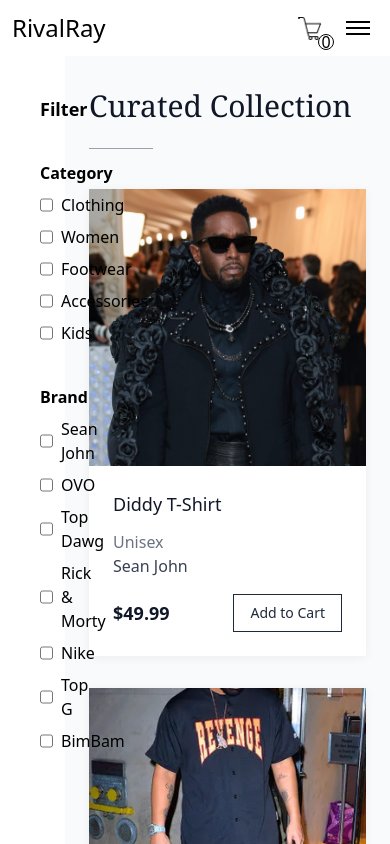
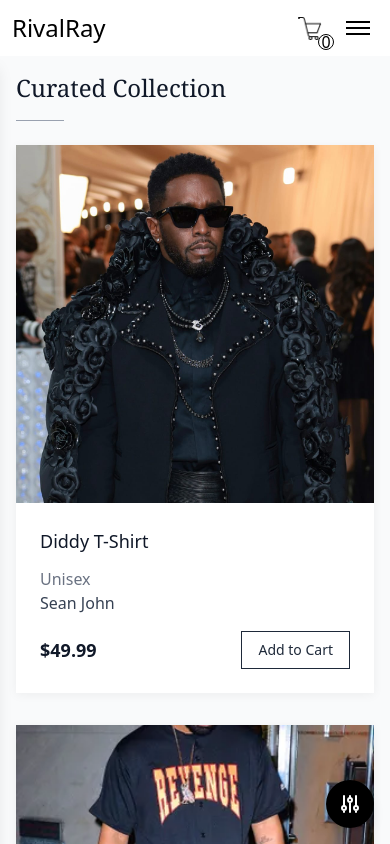
Before and after one commit to Shahriar-Sohan/BasicEcommerceWeb, a React (Vite) app in the folder client/: page /products in a window 390 px wide. Shown: the top 844 px of the page. Built offline with nearby package versions, Linux system fonts and the light colour scheme.

Commit message:
made responsive fully.only home left

```diff
--- a/client/src/component/Cart.jsx
+++ b/client/src/component/Cart.jsx
@@ -1,15 +1,27 @@
-import { useContext } from "react"
+import { useContext, useEffect } from "react"
 import { CartContext } from "./CartContext"
 import Quantity from "./Quantity"
-
-
 
 function Cart() {
     const { setCartOpen, cart, addToCart, removeFromCart, cartProducts, totalPrice } = useContext(CartContext)
 
 
+    const handleOutsideClick = (e) => {
+        if (e.target.id === "cart-overlay") {
+            setCartOpen(false);
+        }
+    };
+
     return (
-        <div className="z-20 h-full w-80 bg-stone-100 text-black p-8 shadow-lg rounded-l-3xl fixed right-0 flex justify-start items-center flex-col" >
+        <div
+            id="cart-overlay"
+            className="fixed inset-0 z-10 bg-black/30 flex justify-end"
+            onClick={handleOutsideClick}
+        >
+            <div
+                className="z-20 h-full w-80 bg-stone-100 text-black p-8 shadow-lg rounded-l-3xl fixed right-0 flex justify-start items-center flex-col"
+                onClick={(e) => e.stopPropagation()}
+            >
                 <button
                     className="absolute flex justify-center items-center size-10 top-4 right-4 text-2xl text-gray-600 hover:text-gray-800"
                     onClick={() => setCartOpen(false)}
@@ -51,18 +63,17 @@
                     );
                 })}
 
-            <span className="ml-[50%] font-bold" >Total: {totalPrice.toFixed(2)}$</span>
-
+                <span className="ml-[50%] font-bold">Total: {totalPrice.toFixed(2)}$</span>
 
                 <div className="cart-footer mt-8 text-center">
                     <button className="checkout-button py-3 px-6 text-xl bg-gray-800 text-white border border-gray-700 rounded-full hover:bg-gray-500 transition-all duration-300 transform hover:scale-105 disabled:bg-gray-600 disabled:text-gray-400 disabled:border-gray-600 disabled:cursor-not-allowed disabled:transform-none disabled:pointer-events-none"
-                    disabled={cart.length ? false : true} >
+                        disabled={cart.length ? false : true}>
                         Checkout
                     </button>
+                </div>
             </div>
         </div>
     )
 }
 
-
-export default Cart
+export default Cart;
--- a/client/src/pages/Home/FeatureProduct.jsx
+++ b/client/src/pages/Home/FeatureProduct.jsx
@@ -6,15 +6,17 @@
 
     return(
         <div className="flex flex-col justify-center items-center w-full my-6 md:my-10 px-4 md:px-6 gap-4 md:gap-6">
+
             <h1 className="text-black text-2xl md:text-4xl">Featured Products</h1>
-            <div className="grid grid-cols-1 sm:grid-cols-2 md:grid-cols-3 lg:grid-cols-4 gap-4 md:gap-6 w-full max-w-7xl">
+
+            <div className="grid grid-cols-1 sm:grid-cols-2 md:grid-cols-3 lg:grid-cols-4 xl:grid-cols-5 gap-4 md:gap-6 w-full max-w-7xl justify-items-center">
                 {featuredProducts.map(card => (
-                    <div key={card.id} className="cursor-pointer border p-3 md:p-4 rounded-lg drop-shadow-md hover:shadow-xl transition-all duration-300 w-full">
-                        <img src={card.image} alt={card.title} className="w-full h-36 md:h-48 object-cover rounded-md" />
-                        <h3 className="text-lg md:text-xl font-semibold mt-3 md:mt-4">{card.title}</h3>
-                        <p className="text-gray-500 text-sm md:text-base">{card.gender}</p>
-                        <p className="font-medium text-base md:text-lg">{card.price}</p>
-                        <p className="text-gray-700 text-sm md:text-base">{card.brand}</p>
+                    <div key={card.id} className="cursor-pointer border p-3 md:p-4 rounded-lg drop-shadow-md hover:shadow-xl transition-all duration-300 w-full max-w-xs mx-auto">
+                        <img src={card.image} alt={card.title} className="w-full h-64 md:h-48 object-cover rounded-md" />
+                        <h3 className="text-2xl md:text-xl font-semibold mt-3 md:mt-4">{card.title}</h3>
+                        <p className="text-gray-500 text-base md:text-base">{card.gender}</p>
+                        <p className="font-medium text-xl md:text-lg">{card.price}</p>
+                        <p className="text-gray-700 text-base md:text-base">{card.brand}</p>
                     </div>
                 ))}
             </div>
--- a/client/src/pages/Products/AllProducts.jsx
+++ b/client/src/pages/Products/AllProducts.jsx
@@ -7,11 +7,11 @@
     const { addToCart } = useContext(CartContext);
 
     return (
-        <div className="ml-[16.67%] pt-22 pb-16 px-6 bg-gray-50">
-            <h2 className="text-3xl font-serif font-light text-gray-900 mb-6">
+        <div className="w-full md:ml-[2.67%] pt-2 md:pt-12 pb-16 px-4 md:px-6 bg-gray-50">
+            <h2 className="text-2xl md:text-3xl font-serif font-light text-gray-900 mb-4 md:mb-6">
                 Curated Collection
             </h2>
-            <div className="w-16 h-px bg-gray-400 mb-10"></div>
+            <div className="w-12 md:w-16 h-px bg-gray-400 mb-6 md:mb-10"></div>
 
             <div className="grid grid-cols-1 gap-8 sm:grid-cols-2 lg:grid-cols-3 xl:grid-cols-4">
                 {products.map(product => (
--- a/client/src/pages/Products/Products.jsx
+++ b/client/src/pages/Products/Products.jsx
@@ -4,21 +4,31 @@
 import Cart from '../../component/Cart'
 
 import { CartContext } from "@/component/CartContext"
-import { useContext } from "react"
-
-
+import { useState, useContext } from "react"
 
 function Products() {
-    const {cartOpen} = useContext(CartContext)
+    const { cartOpen } = useContext(CartContext)
+    const [sidebarOpen, setSidebarOpen] = useState(false)
+
     return (
-        <div>
+        <div className="min-h-screen bg-gray-50">
             <Navbar />
-            <div className="flex flex-row" >
+
+            {/* Mobile filter button - only shows on small screens */}
+            <button
+                className="md:hidden fixed bottom-4 right-4 z-20 bg-black text-white p-3 rounded-full shadow-lg"
+                onClick={() => setSidebarOpen(!sidebarOpen)}
+            >
+                <svg xmlns="http://www.w3.org/2000/svg" className="h-6 w-6" fill="none" viewBox="0 0 24 24" stroke="currentColor">
+                    <path strokeLinecap="round" strokeLinejoin="round" strokeWidth={2} d="M12 6V4m0 2a2 2 0 100 4m0-4a2 2 0 110 4m-6 8a2 2 0 100-4m0 4a2 2 0 110-4m0 4v2m0-6V4m6 6v10m6-2a2 2 0 100-4m0 4a2 2 0 110-4m0 4v2m0-6V4" />
+                </svg>
+            </button>
+
+            <div className="flex flex-col md:flex-row pt-16">
                 {cartOpen && <Cart />}
-                <SideBar/>
-                <AllProducts/>
+                <SideBar isOpen={sidebarOpen} onClose={() => setSidebarOpen(false)} />
+                <AllProducts />
             </div>
-
         </div>
     )
 }
--- a/client/src/pages/Products/SideBar.jsx
+++ b/client/src/pages/Products/SideBar.jsx
@@ -1,26 +1,50 @@
 import { useContext } from "react";
 import { ProductContext } from "@/component/ProductContext";
 
-function SideBar() {
-
+function SideBar({ isOpen, onClose }) {
     const { brands, categories, setCheckedItems, checkedItems } = useContext(ProductContext)
-
 
     function categoryCheckbox(event){
         const { id, checked } = event.target
-        setCheckedItems(prevState=>(
+        setCheckedItems(prevState => (
             { ...prevState, [id]: checked }
         ))
-        // console.log(`Checkbox with id "${id}" is now ${checked ? "checked" : "unchecked"}`);
-        // console.log(checkedItems)
     }
 
 
+    const Overlay = () => (
+        <div
+            className="md:hidden fixed top-16 left-0 right-0 bottom-0 bg-black/20 bg-opacity-20 z-30"
+            onClick={onClose}
+        ></div>
+    );
+
     return (
-        <div className="h-screen flex flex-col w-1/6 fixed mt-15 p-10 gap-6 z-5 ">
-            <h1 className="text-lg font-bold mb-2 border-b pb-2 w-full text-center">
+        <>
+            {isOpen && <Overlay />}
+
+            <div className={`
+                fixed top-14 md:top-auto md:relative z-40 md:z-5 bg-white
+                h-[calc(100vh-3rem)] md:h-screen w-2/4 md:w-1/6 md:max-w-xs
+                transition-transform duration-300 ease-in-out
+                ${isOpen ? 'translate-x-0' : '-translate-x-full md:translate-x-0'}
+                p-6 md:p-10 overflow-y-auto
+                shadow-lg md:shadow-none
+                flex flex-col gap-6`}
+            >
+                <div className="flex justify-between items-center mb-4">
+                    <h1 className="text-lg font-bold border-b pb-2 w-full text-center">
                         Filter
                     </h1>
+                    <button
+                        className="md:hidden text-gray-500"
+                        onClick={onClose}
+                    >
+                        <svg xmlns="http://www.w3.org/2000/svg" className="h-6 w-6" fill="none" viewBox="0 0 24 24" stroke="currentColor">
+                            <path strokeLinecap="round" strokeLinejoin="round" strokeWidth={2} d="M6 18L18 6M6 6l12 12" />
+                        </svg>
+                    </button>
+                </div>
 
                 <div className="w-full">
                     <h2 className="font-semibold mb-2">Category</h2>
@@ -34,7 +58,7 @@
                                     onChange={categoryCheckbox}
                                     checked={checkedItems[category] || false}
                                 />
-                            <label htmlFor={category.title} className="cursor-pointer text-black">
+                                <label htmlFor={category} className="cursor-pointer text-black">
                                     {category}
                                 </label>
                             </li>
@@ -62,6 +86,7 @@
                     </ul>
                 </div>
             </div>
+        </>
     );
 }
 
```
Lines whose indentation alone changed are shown as unchanged.
